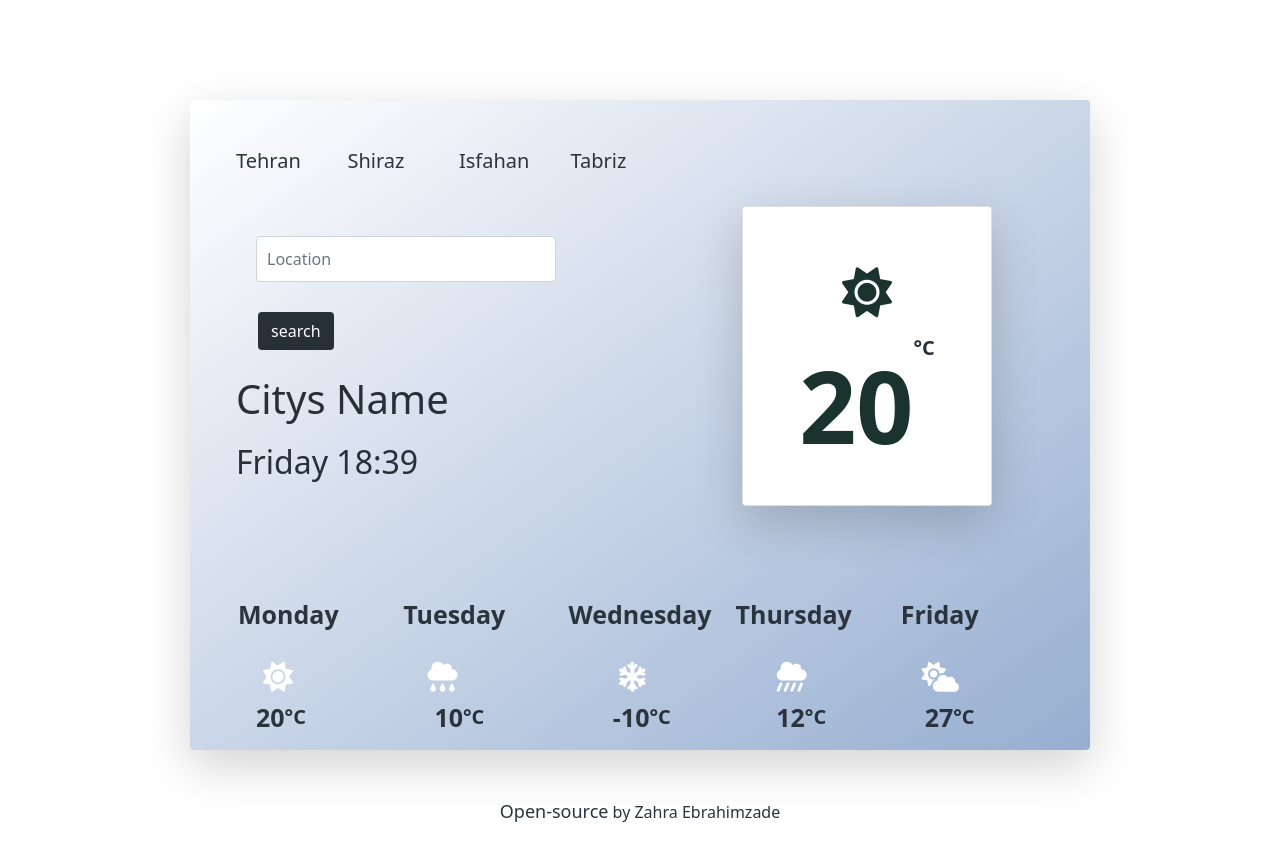
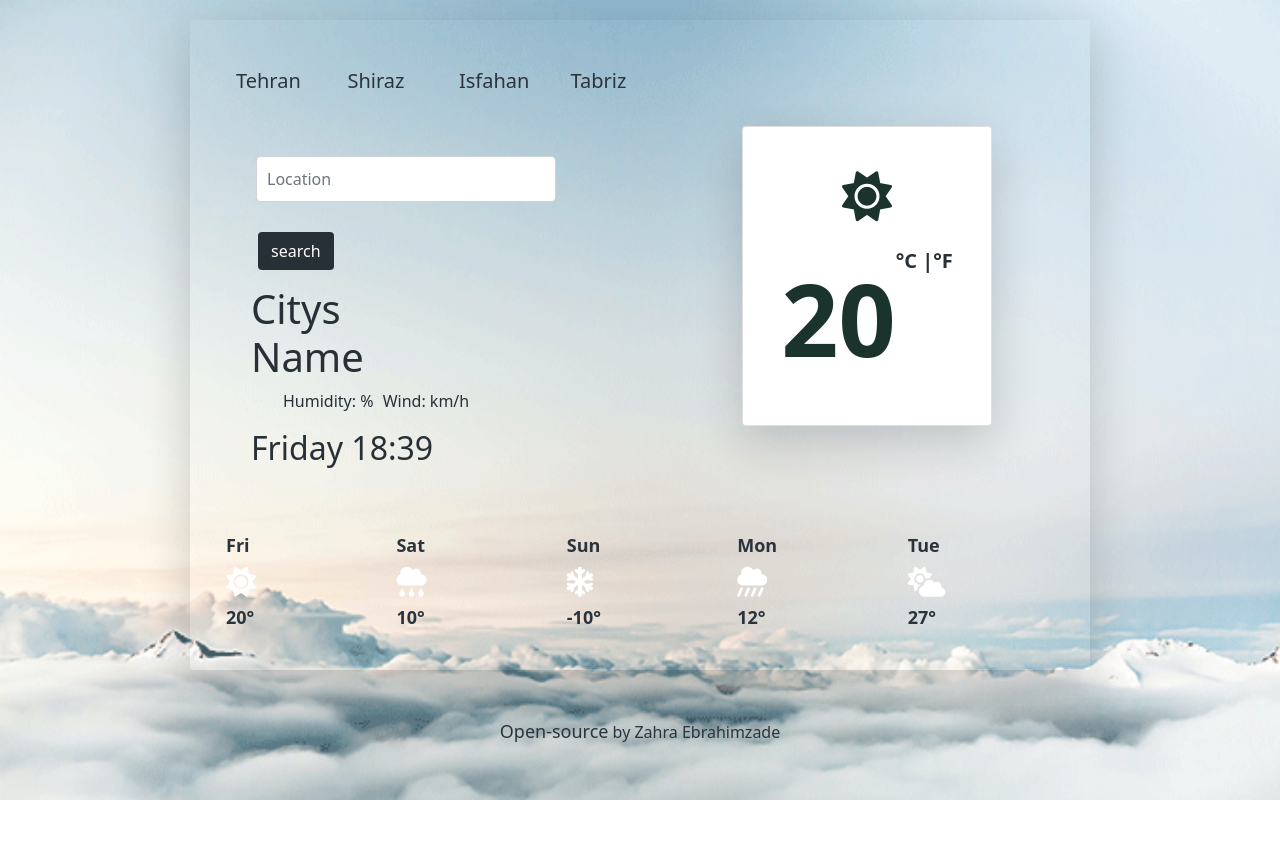
Before and after one commit to zhr-ebrahimzade/weatherApp, a plain HTML site: page index.html in a window 1280 px wide. After the commit the page ends 800 px from the top, so only its background shows below. Drawn offline with nearby package versions, Linux system fonts and the light colour scheme.

Commit message:
html and css update

```diff
--- a/index.html
+++ b/index.html
@@ -20,7 +20,7 @@
   </head>
   <body>
     <div class="container">
-      <div class="app-container shadow-lg p-3 mb-5  rounded">
+      <div class="app-container shadow-lg p-3 mb-5 rounded">
         <div class="row">
           <div class="search-container col-6">
             <div class="row">
@@ -38,63 +38,85 @@
               </div>
             </div>
             <form id="city_form">
-              <div class="form-group ">
+              <div class="form-group">
                 <input
                   type="text"
-                  class="form-control search-box "
+                  class="form-control search-box"
                   id="city"
                   placeholder="Location"
-
+                  autocomplete="off"
                 />
               </div>
 
-              <input type="submit" class="btn  search-btn" value="search"/>
+              <input type="submit" class="btn search-btn" value="search" />
+            </form>
 
-            </form>
-            <h1>Citys Name</h1>
-            <h2>Thursday 15:03</h2>
+            <div class="col-6 search-info">
+              <h1 id="citynameh1">Citys Name</h1>
+              <ul>
+                <li>Humidity: <span id="humidity"></span>%</li>
+                <li>Wind: <span id="wind"></span>km/h</li>
+              </ul>
+              <h2><span>Thursday </span> 15:03</h2>
             </div>
-          <div class="search-container show-info col-4 ">
-            <div class="card card-view shadow-lg p-3 mb-5  rounded ">
-              <div class="card-body ">
-                <p class="card-text ">
+          </div>
+          <div class="search-container show-info col-4">
+            <div class="card card-view shadow-lg p-3 mb-5 rounded">
+              <div class="card-body card-text">
                 <div class="icon-temp"><i class="fa-solid fa-sun"></i></div>
-                  <div  class="text-temp"><span id="currentCityTemp">20</span><span class="unit">°C</span></div>
-                </p>
+                <div class="text-temp">
+                  <span id="currentCityTemp">20</span
+                  ><span class="unit"
+                    ><a href="#" id="celsius-link">°C </a> |<a
+                      href="#"
+                      id="fahrenheit-link"
+                      >°F</a
+                    >
+                  </span>
                 </div>
               </div>
             </div>
           </div>
+        </div>
+        <div class="futureInfo">
           <div class="row fiveDays">
-          <div class="col weekdays">Monday</div>
-          <div class="col weekdays">Tuesday</div>
-          <div class="col weekdays">Wednesday</div>
-          <div class="col weekdays">Thursday</div>
-          <div class="col weekdays">Friday</div>
+            <div class="col weekdays">Fri</div>
+            <div class="col weekdays">Sat</div>
+            <div class="col weekdays">Sun</div>
+            <div class="col weekdays">Mon</div>
+            <div class="col weekdays">Tue</div>
           </div>
           <div class="row fiveIcons">
             <div class="col days-icon"><i class="fa-solid fa-sun"></i></div>
             <div class="col days-icon">
               <i class="fa-solid fa-cloud-rain"></i>
             </div>
-          <div class="col days-icon wedn">
+            <div class="col days-icon">
               <i class="fa-solid fa-snowflake"></i>
             </div>
-          <div class="col days-icon thurs">
+            <div class="col days-icon">
               <i class="fa-solid fa-cloud-showers-heavy"></i>
             </div>
-          <div class="col days-icon"><i class="fa-solid fa-cloud-sun"></i></div>
+            <div class="col days-icon">
+              <i class="fa-solid fa-cloud-sun"></i>
+            </div>
           </div>
           <div class="row tempeture">
-          <div class="col weekdays">20<span class="unit">°C</span></div>
-          <div class="col weekdays">10<span class="unit">°C</span></div>
-          <div class="col weekdays">-10<span class="unit">°C</span></div>
-          <div class="col weekdays icon-thurs">12<span class="unit">°C</span></div>
-          <div class="col weekdays icon-frid">27<span class="unit">°C</span></div>
+            <div class="col weekdays">20°</div>
+            <div class="col weekdays">10°</div>
+            <div class="col weekdays">-10°</div>
+            <div class="col weekdays">12°</div>
+            <div class="col weekdays">27°</div>
+          </div>
         </div>
       </div>
       <p>
-          <span class="gitLink"><a href="https://github.com/zhr-ebrahimzade/weatherApp.git">Open-source</a></span> by Zahra Ebrahimzade
+        <span class="gitLink"
+          ><a href="https://github.com/zhr-ebrahimzade/weatherApp.git"
+            >Open-source</a
+          ></span
+        >
+        by Zahra Ebrahimzade
       </p>
     </div>
 
--- a/index.js
+++ b/index.js
@@ -22,7 +22,7 @@ h2.innerHTML=current_time(time);
 function  searchCity(event){
     event.preventDefault();
     let city_input=document.querySelector("#city");
-    let heading1=document.querySelector("h1");
+    let heading1=document.querySelector("#citynameh1");
     heading1.innerHTML=city_input.value;
     getApi(city_input.value);
 
--- a/src/styles.css
+++ b/src/styles.css
@@ -1,18 +1,40 @@
-h2 {
-  margin-top: 20px;
+* {
+  box-sizing: border-box;
+  padding: 0;
+  margin: 0;
+}
+body {
+  background-image: url("/images/bg.png");
+
+  background-repeat: no-repeat;
+  background-size: cover;
   color: #272f37;
+  font-size: 16px;
+  padding: 20px 0;
 }
-h1 {
-  margin-top: 25px;
-  color: #272f37;
+p {
+  color: #2b343d;
+  font-size: medium;
+  text-align: center;
 }
 .app-container {
-  background: linear-gradient(to bottom right, white, #96aed1);
-
-
+  /*   background: linear-gradient(to bottom right, white, #d1dcde); */
+  background-color: transparent;
   width: 900px;
   height: 650px;
-  margin: 100px auto;
+  margin: 0 auto;
+}
+.search-info {
+  color: #272f37;
+  margin: 15px;
+}
+.search-info ul {
+  width: 300px;
+}
+.search-info li {
+  list-style: none;
+  display: inline;
+  padding-right: 5px;
 }
 .search-container {
   margin: 30px;
@@ -36,6 +58,11 @@ h1 {
   background-color: #272f37;
   color: white;
 }
+.search-btn:hover {
+  background-color: white;
+  color: #272f37;
+}
+
 .show-info {
   padding-top: 60px;
   width: 300px;
@@ -46,11 +73,29 @@ h1 {
   height: 300px;
   text-align: center;
 }
-.fiveDays {
+.futureInfo {
   margin: 20px;
 }
+.card-text {
+  display: flex;
+  flex-direction: column;
+  align-items: center;
+  justify-content: space-between;
+}
+.text-temp {
+  font-size: 100px;
+  font-weight: 600;
+
+  color: #1b332d;
+}
+.icon-temp {
+  font-size: 50px;
+  font-weight: 600;
+  color: #1b332d;
+}
+
 .weekdays {
-  font-size: 25px;
+  font-size: 18px;
   font-weight: 600;
   color: #2b343d;
 }
@@ -58,20 +103,9 @@ h1 {
   font-size: 30px;
   color: white;
 }
-.fiveIcons {
-  margin: 0 0 0 45px;
-}
-.wedn {
-  position: relative;
-  left: 27px;
-}
-.thurs {
-  position: relative;
-  left: 20px;
-}
-.tempeture {
-  position: relative;
-  left: 50px;
+
+.tempeture div {
+  font-weight: bold;
 }
 .unit {
   color: #272f37;
@@ -81,37 +115,15 @@ h1 {
   margin-top: 6px;
   vertical-align: top;
 }
-.icon-thurs {
-  position: relative;
-  left: -15px;
+.unit a {
+  text-decoration: none;
+  color: #272f37;
 }
-.icon-frid {
-  position: relative;
-  left: -45px;
-}
-.text-temp {
-  font-size: 100px;
-  font-weight: 600;
-  color: #1b332d;
-}
-.icon-temp {
-  font-size: 50px;
-  font-weight: 600;
-  color: #1b332d;
-}
+
 a:hover {
   color: #c3982e;
 }
-.search-btn:hover {
-  background-color: white;
-  color: #272f37;
-}
 
-p {
-  color: #2b343d;
-  font-size: medium;
-  text-align: center;
-}
 .gitLink a {
   color: #2b343d;
   font-size: large;
@@ -121,3 +133,8 @@ p {
   color: #96aed1;
   text-decoration: underline;
 }
+@media only screen and (max-width: 600px) {
+  body {
+    background: white;
+  }
+}
```
Also changed, not shown: images/bg.png (added). Lines whose indentation alone changed are shown as unchanged.
